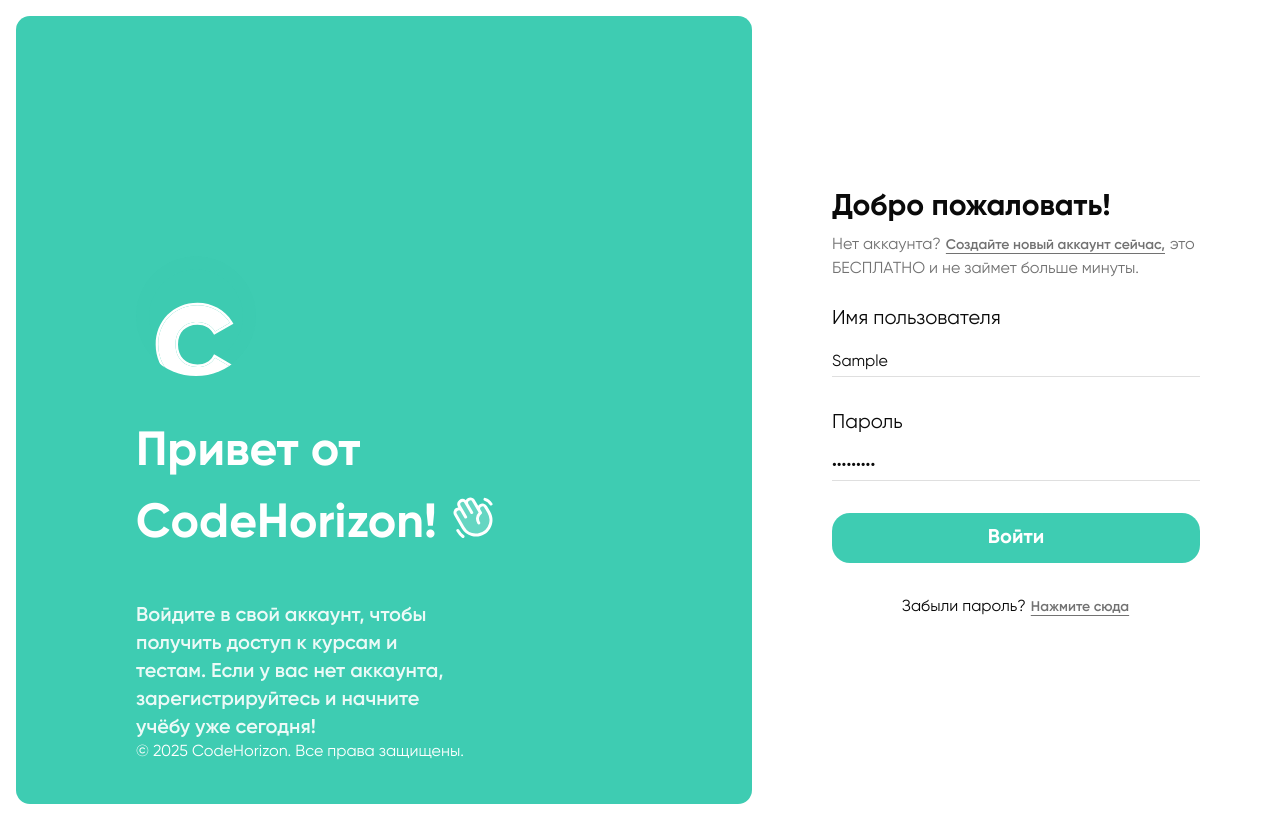
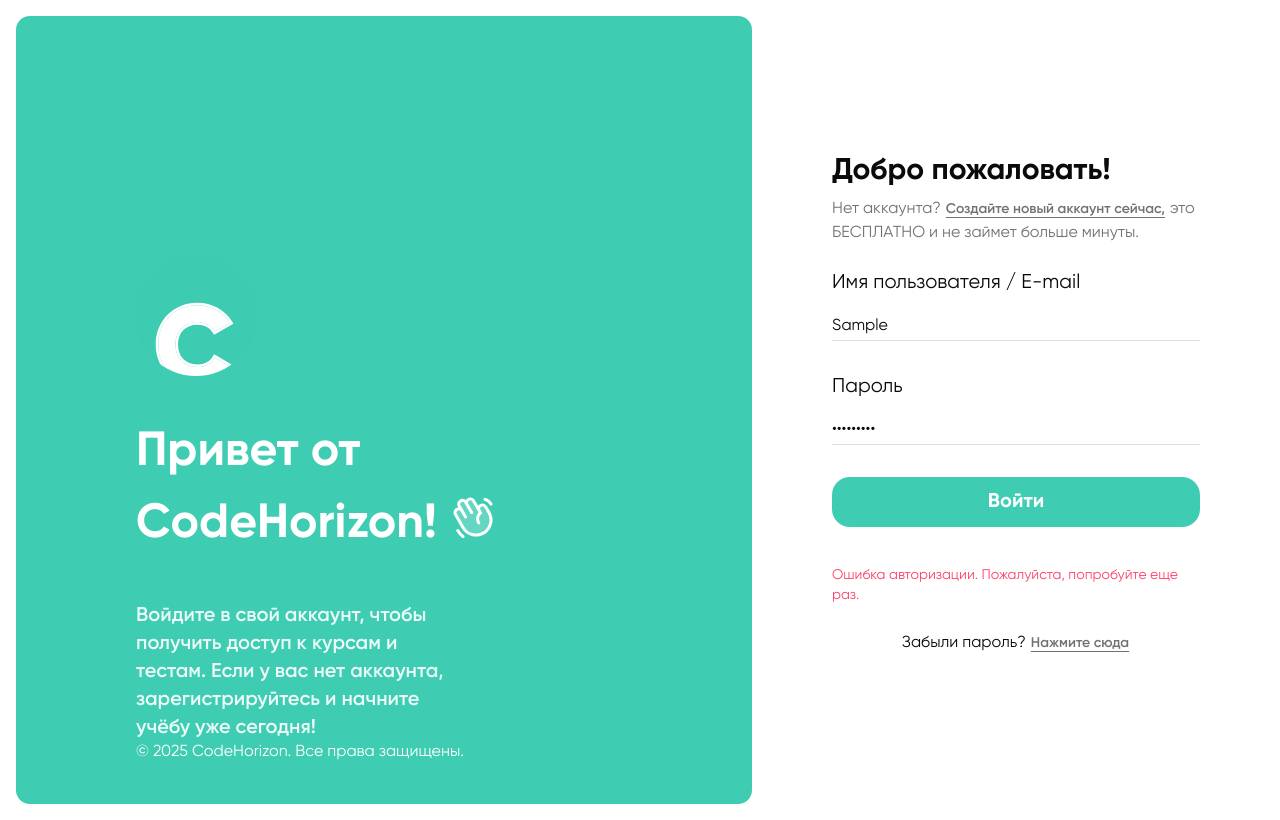
Before and after one commit to makkenzo/codehorizon-web, a Next.js app: page /sign-in in a window 1280 px wide. Both pictures are taken after typing "Sample", "Sample123" into the empty fields and a click on the button "Войти". Built offline with nearby package versions, Linux system fonts and the light colour scheme; no server answers.

Commit message:
Adds user authentication functionality
Implements a basic user authentication flow for the sign-in page.  Adds error handling and feedback to improve user experience.  The username field is updated to accept both usernames and emails.

```diff
--- a/src/app/(auth)/sign-in/page.tsx
+++ b/src/app/(auth)/sign-in/page.tsx
@@ -1,4 +1,6 @@
 'use client';
+
+import { useState } from 'react';
 
 import { zodResolver } from '@hookform/resolvers/zod';
 import { motion } from 'framer-motion';
@@ -15,9 +17,10 @@
 import { Button } from '@/components/ui/button';
 import { Form, FormControl, FormField, FormItem, FormLabel, FormMessage } from '@/components/ui/form';
 import { Input } from '@/components/ui/input';
+import AuthApiClient from '@/server/auth';
 
 const formSchema = z.object({
-    username: z
+    login: z
         .string({ message: 'Обязательно для заполнения' })
         .min(1, { message: 'Обязательно для заполнения' })
         .max(50, { message: 'Имя пользователя должно быть не более 50 символов' })
@@ -38,16 +41,29 @@
 };
 
 const SignInPage = () => {
+    const [status, setStatus] = useState<'idle' | 'loading' | 'error' | 'success'>('idle');
+    const [errorMessage, setErrorMessage] = useState<string | null>(null);
+
     const form = useForm<z.infer<typeof formSchema>>({
         resolver: zodResolver(formSchema),
         defaultValues: {
-            username: '',
+            login: '',
             password: '',
         },
     });
 
-    const onSubmit = (values: z.infer<typeof formSchema>) => {
-        console.log(values);
+    const onSubmit = async (values: z.infer<typeof formSchema>) => {
+        setStatus('loading');
+        setErrorMessage(null);
+
+        try {
+            const response = await new AuthApiClient().login(values.login, values.password);
+            console.log(response);
+            setStatus('success');
+        } catch (error) {
+            setErrorMessage('Ошибка авторизации. Пожалуйста, попробуйте еще раз.');
+            setStatus('error');
+        }
     };
 
     return (
@@ -120,10 +136,10 @@
                             <BlurFade delay={ANIMATION_DELAYS.USERNAME}>
                                 <FormField
                                     control={form.control}
-                                    name="username"
+                                    name="login"
                                     render={({ field }) => (
                                         <FormItem>
-                                            <FormLabel className="text-xl">Имя пользователя</FormLabel>
+                                            <FormLabel className="text-xl">Имя пользователя / E-mail</FormLabel>
                                             <FormControl>
                                                 <Input
                                                     placeholder="just_student"
@@ -162,6 +178,9 @@
                                     Войти
                                 </Button>
                             </BlurFade>
+                            {status === 'error' && errorMessage && (
+                                <p className="text-destructive text-sm">{errorMessage}</p>
+                            )}
                             <BlurFade delay={ANIMATION_DELAYS.FORGOT_PASSWORD}>
                                 <p className="text-center">
                                     Забыли пароль?{' '}
--- /dev/null
+++ b/src/server/auth.ts
@@ -0,0 +1,9 @@
+import ApiClient from './api-client';
+
+class AuthApiClient extends ApiClient {
+    async login(email: string, password: string) {
+        return this.post<{ accessToken: string; refreshToken: string }>('/auth/login', { email, password });
+    }
+}
+
+export default AuthApiClient;
```
